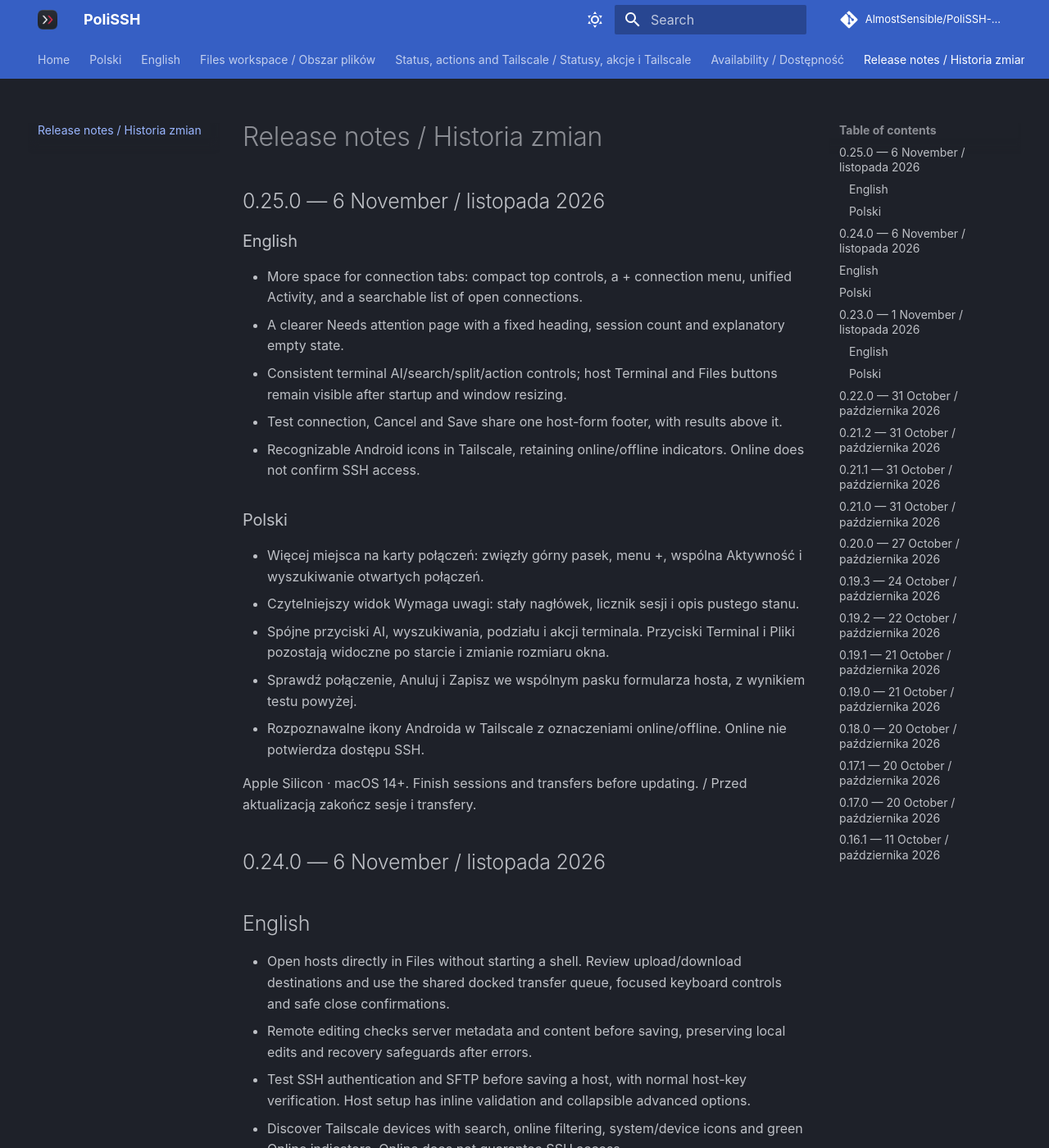
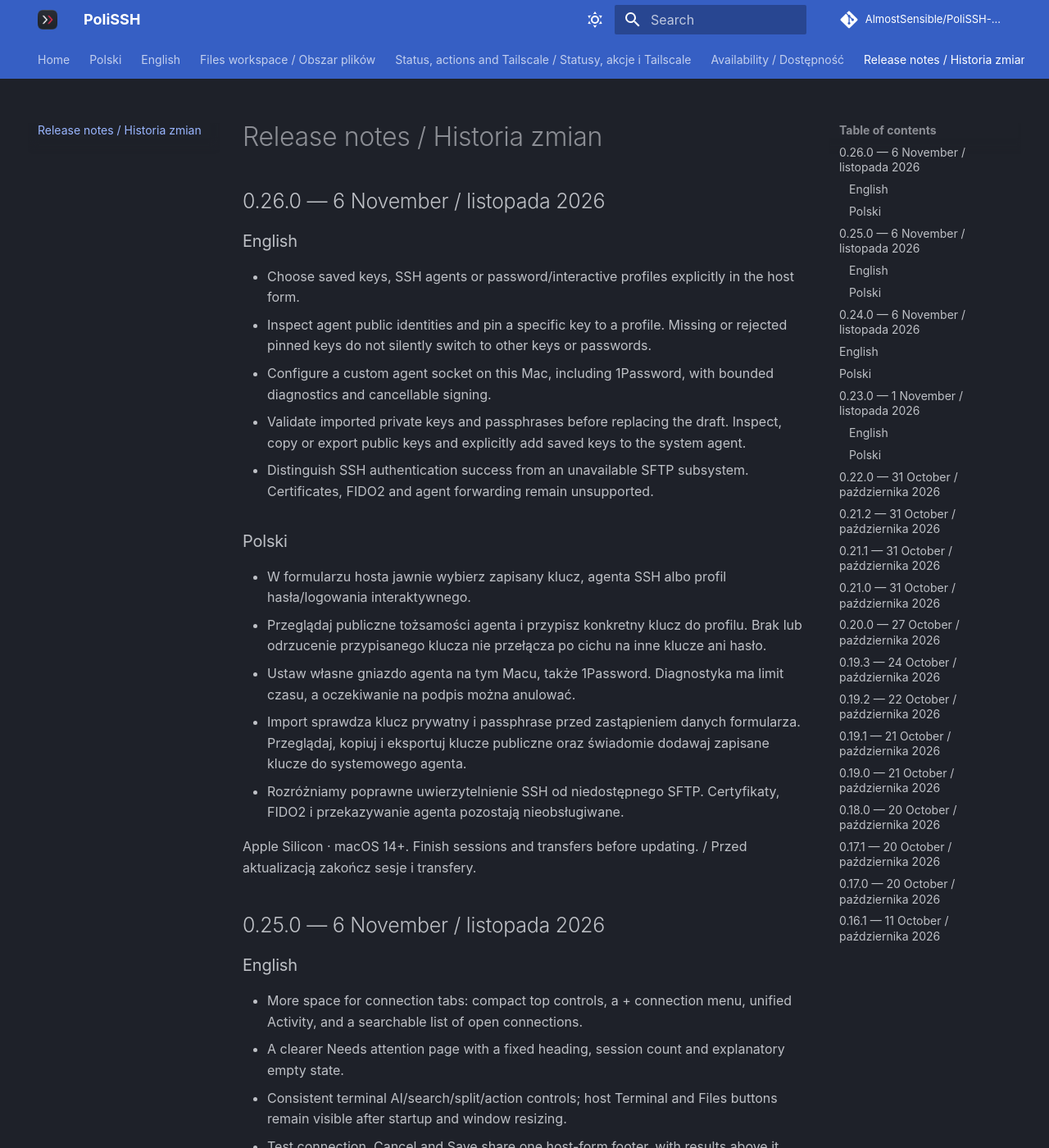
Before and after one commit to AlmostSensible/PoliSSH-docs, an MkDocs documentation site: the page built from docs/releases.md, in a window 1280 px wide and 1400 px high. Shown: the whole window at 82% size. Built offline with MkDocs 1.6.1 and Material for MkDocs 9.7.7, drawn with Linux system fonts in a browser that asks for light colours; comment, search, counter and statistics services are not loaded.

Commit message:
Document SSH key and agent management in 0.26.0

```diff
--- a/docs/releases.md
+++ b/docs/releases.md
@@ -1,4 +1,24 @@
 # Release notes / Historia zmian
+
+## 0.26.0 — 6 November / listopada 2026
+
+### English
+
+- Choose saved keys, SSH agents or password/interactive profiles explicitly in the host form.
+- Inspect agent public identities and pin a specific key to a profile. Missing or rejected pinned keys do not silently switch to other keys or passwords.
+- Configure a custom agent socket on this Mac, including 1Password, with bounded diagnostics and cancellable signing.
+- Validate imported private keys and passphrases before replacing the draft. Inspect, copy or export public keys and explicitly add saved keys to the system agent.
+- Distinguish SSH authentication success from an unavailable SFTP subsystem. Certificates, FIDO2 and agent forwarding remain unsupported.
+
+### Polski
+
+- W formularzu hosta jawnie wybierz zapisany klucz, agenta SSH albo profil hasła/logowania interaktywnego.
+- Przeglądaj publiczne tożsamości agenta i przypisz konkretny klucz do profilu. Brak lub odrzucenie przypisanego klucza nie przełącza po cichu na inne klucze ani hasło.
+- Ustaw własne gniazdo agenta na tym Macu, także 1Password. Diagnostyka ma limit czasu, a oczekiwanie na podpis można anulować.
+- Import sprawdza klucz prywatny i passphrase przed zastąpieniem danych formularza. Przeglądaj, kopiuj i eksportuj klucze publiczne oraz świadomie dodawaj zapisane klucze do systemowego agenta.
+- Rozróżniamy poprawne uwierzytelnienie SSH od niedostępnego SFTP. Certyfikaty, FIDO2 i przekazywanie agenta pozostają nieobsługiwane.
+
+Apple Silicon · macOS 14+. Finish sessions and transfers before updating. / Przed aktualizacją zakończ sesje i transfery.
 
 ## 0.25.0 — 6 November / listopada 2026
 
```
Also changed, not shown: docs/en/guide.md (+8 -0 lines), docs/pl/guide.md (+8 -0 lines).
